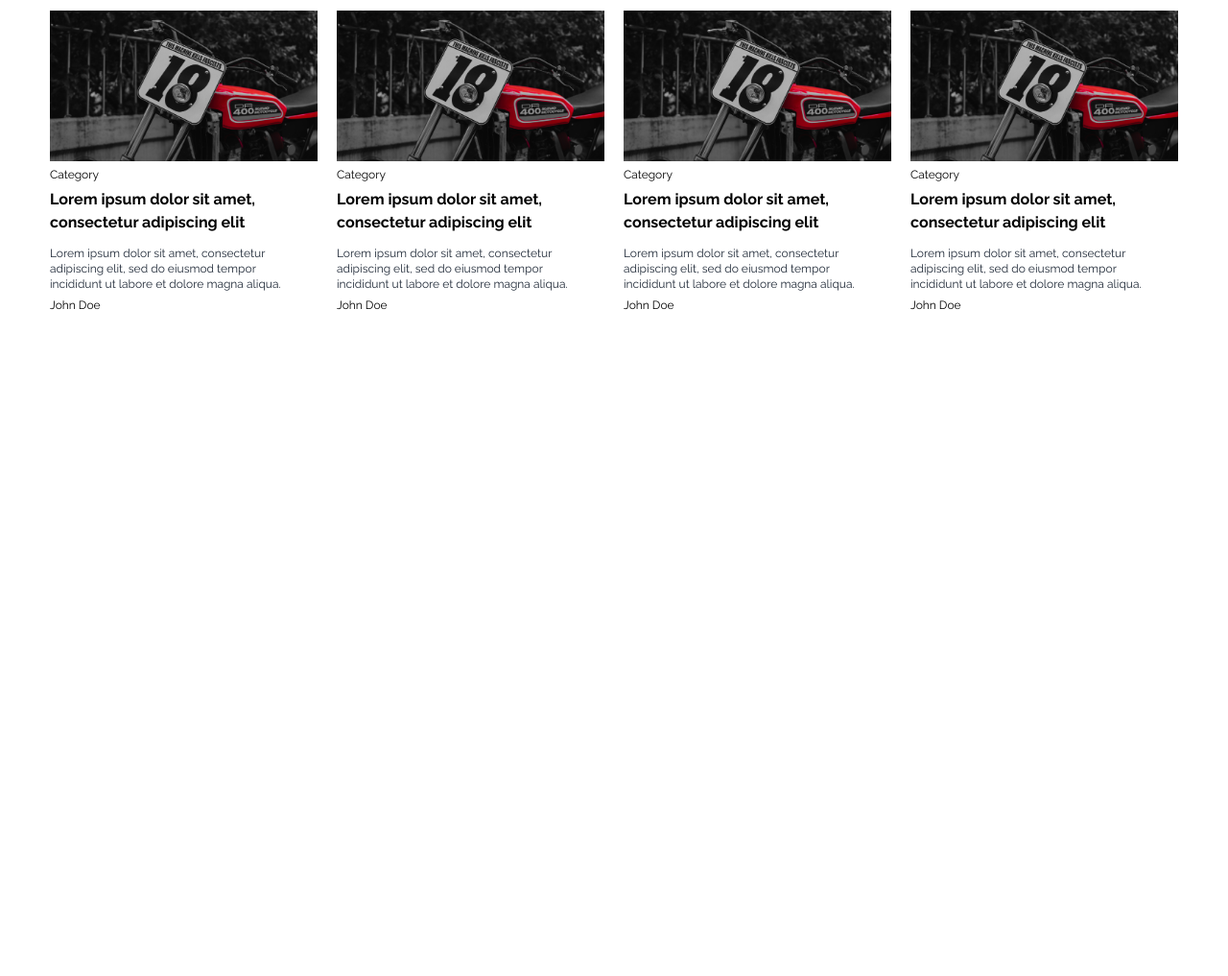
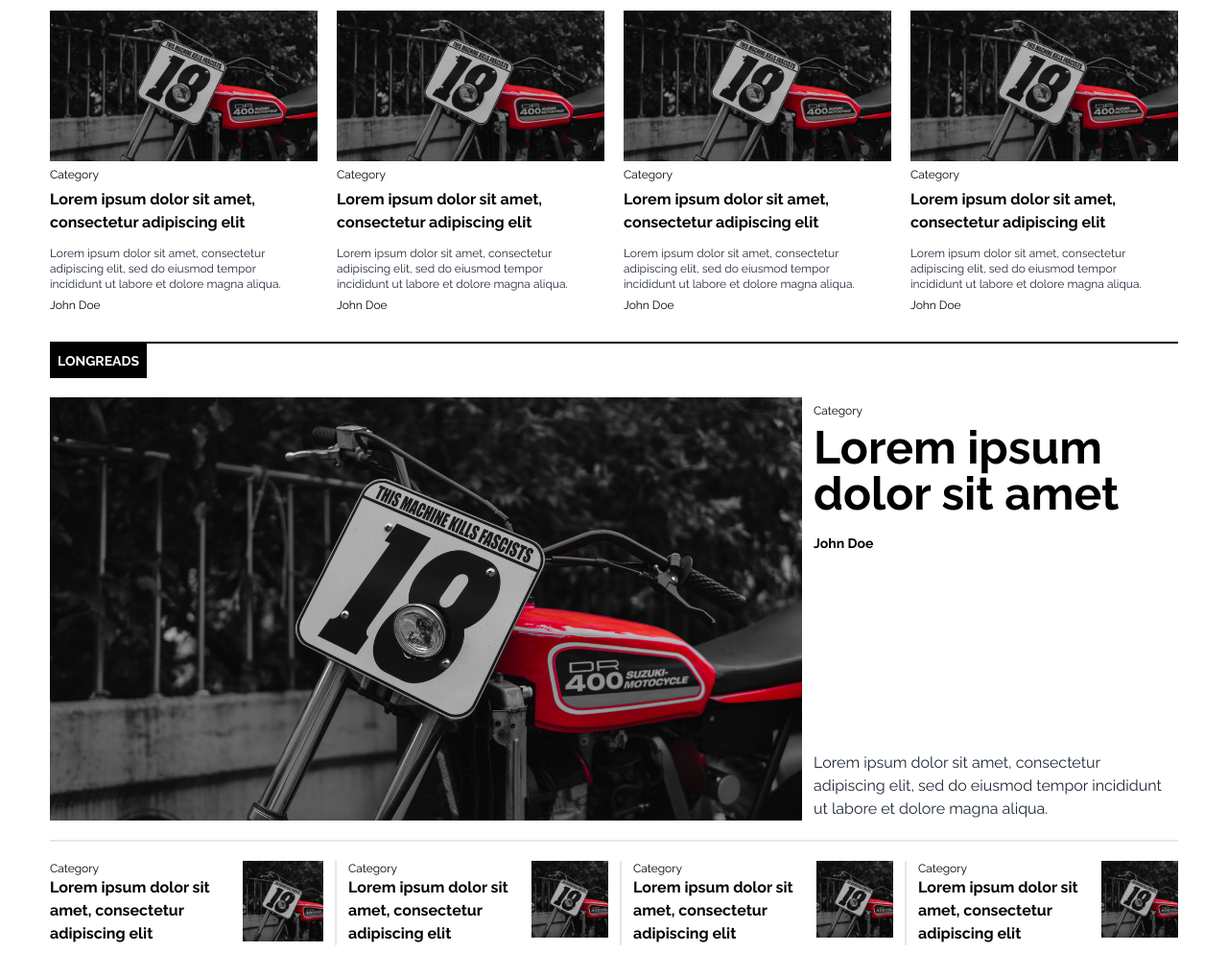
Before and after one commit to TheHulmaren/wired-mockup, a website: page index.html in a window 1280 px wide. Shown: the part 922-1939 px from the top of the page at 96% size. Before the commit the page ends 1282 px from the top, so only its background shows below. Drawn offline with Linux system fonts and the light colour scheme.

Commit message:
Added Longreads section

```diff
--- a/index.html
+++ b/index.html
@@ -171,7 +171,7 @@
         </div>
       </div>
       <div class="p-3">
-        <div class="border-t-2 border-black">
+        <div class="border-t-2 border-black mb-5">
           <h2 class="block md:inline-block  text-white text-sm font-bold p-2 bg-black ">
             TRENDING STORIES
           </h2>
@@ -179,9 +179,8 @@
             TOP STORIES IN THE LAST 48 HOURS
           </p>
         </div>
-      </div>
-      <div class="grid grid-cols-1 md:grid-cols-4 px-3 gap-5">
-        <div class=" flex flex-row md:flex-col py-2 items-center ">
+        <div class="grid grid-cols-1 md:grid-cols-4 gap-5">
+          <div class=" flex flex-row md:flex-col items-center ">
             <div class="md:order-2 flex-grow pr-2">
               <p class=" text-xs my-1.5">Category</p>
               <h3 class="font-bold mb-3">
@@ -196,7 +195,7 @@
               <img src="./img/sample.jpg" class="md:order-1 w-44 md:w-full aspect-square md:aspect-video object-cover">
             </div>
           </div>
-        <div class=" flex flex-row md:flex-col py-2 items-center ">
+          <div class=" flex flex-row md:flex-col items-center ">
             <div class="md:order-2 flex-grow pr-2">
               <p class=" text-xs my-1.5">Category</p>
               <h3 class="font-bold mb-3">
@@ -211,7 +210,7 @@
               <img src="./img/sample.jpg" class="md:order-1 w-44 md:w-full aspect-square md:aspect-video object-cover">
             </div>
           </div>
-        <div class=" flex flex-row md:flex-col py-2 items-center ">
+          <div class=" flex flex-row md:flex-col items-center ">
             <div class="md:order-2 flex-grow pr-2">
               <p class=" text-xs my-1.5">Category</p>
               <h3 class="font-bold mb-3">
@@ -226,7 +225,7 @@
               <img src="./img/sample.jpg" class="md:order-1 w-44 md:w-full aspect-square md:aspect-video object-cover">
             </div>
           </div>
-        <div class=" flex flex-row md:flex-col py-2 items-center ">
+          <div class=" flex flex-row md:flex-col items-center ">
             <div class="md:order-2 flex-grow pr-2">
               <p class=" text-xs my-1.5">Category</p>
               <h3 class="font-bold mb-3">
@@ -242,6 +241,77 @@
             </div>
           </div>
         </div>
+      </div>
+      <div class=" p-3">
+        <div class="border-t-2 border-black mb-5">
+          <h2 class="block md:inline-block  text-white text-sm font-bold p-2 bg-black ">
+            LONGREADS
+          </h2>
+        </div>
+        <div class="flex flex-col">
+          <div class="flex flex-row flex-wrap pb-5 border-b-2">
+            <div class="w-full md:w-2/3 flex-shrink">
+              <img src="./img/sample.jpg" class="aspect-video object-cover">
+            </div>
+            <div class="flex flex-col w-full md:w-1/3 md:px-3">
+              <p class=" text-xs my-1.5">Category</p>
+              <h3 class="font-bold mb-3 text-5xl">
+                Lorem ipsum dolor sit amet
+              </h3>
+              <p class=" text-sm my-1.5 font-bold">John Doe</p>
+              <p class="md:mt-auto text-gray-800 text-base">Lorem ipsum dolor sit amet, consectetur adipiscing elit, sed do eiusmod
+                tempor
+                incididunt ut labore et dolore magna aliqua.</p>
+            </div>
+          </div>
+          <div class=" grid grid-cols-1 md:grid-cols-4 mt-5 gap-3 divide-y-2 md:divide-y-0 md:divide-x-2">
+            <div class=" flex flex-row">
+              <div class="flex-grow">
+                <p class=" text-xs">Category</p>
+                <h3 class="font-bold">
+                  Lorem ipsum dolor sit amet, consectetur adipiscing elit
+                </h3>
+              </div>
+              <div class=" flex-shrink">
+                <img src="./img/sample.jpg" class=" aspect-square w-44 object-cover">
+              </div>
+            </div>
+            <div class=" flex flex-row pt-3 md:pt-0 md:pl-3">
+              <div class="flex-grow">
+                <p class=" text-xs">Category</p>
+                <h3 class="font-bold">
+                  Lorem ipsum dolor sit amet, consectetur adipiscing elit
+                </h3>
+              </div>
+              <div class=" flex-shrink">
+                <img src="./img/sample.jpg" class=" aspect-square w-44 object-cover">
+              </div>
+            </div>
+            <div class=" flex flex-row pt-3 md:pt-0  md:pl-3">
+              <div class="flex-grow">
+                <p class=" text-xs">Category</p>
+                <h3 class="font-bold">
+                  Lorem ipsum dolor sit amet, consectetur adipiscing elit
+                </h3>
+              </div>
+              <div class=" flex-shrink">
+                <img src="./img/sample.jpg" class=" aspect-square w-44 object-cover">
+              </div>
+            </div>
+            <div class=" flex flex-row pt-3 md:pt-0  md:pl-3">
+              <div class="flex-grow">
+                <p class=" text-xs">Category</p>
+                <h3 class="font-bold">
+                  Lorem ipsum dolor sit amet, consectetur adipiscing elit
+                </h3>
+              </div>
+              <div class=" flex-shrink">
+                <img src="./img/sample.jpg" class=" aspect-square w-44 object-cover">
+              </div>
+            </div>
+          </div>
+        </div>
+      </div>
 
     </div>
 
```
Also changed, not shown: css/output.css, 1 other file. Lines whose indentation alone changed are shown as unchanged.
